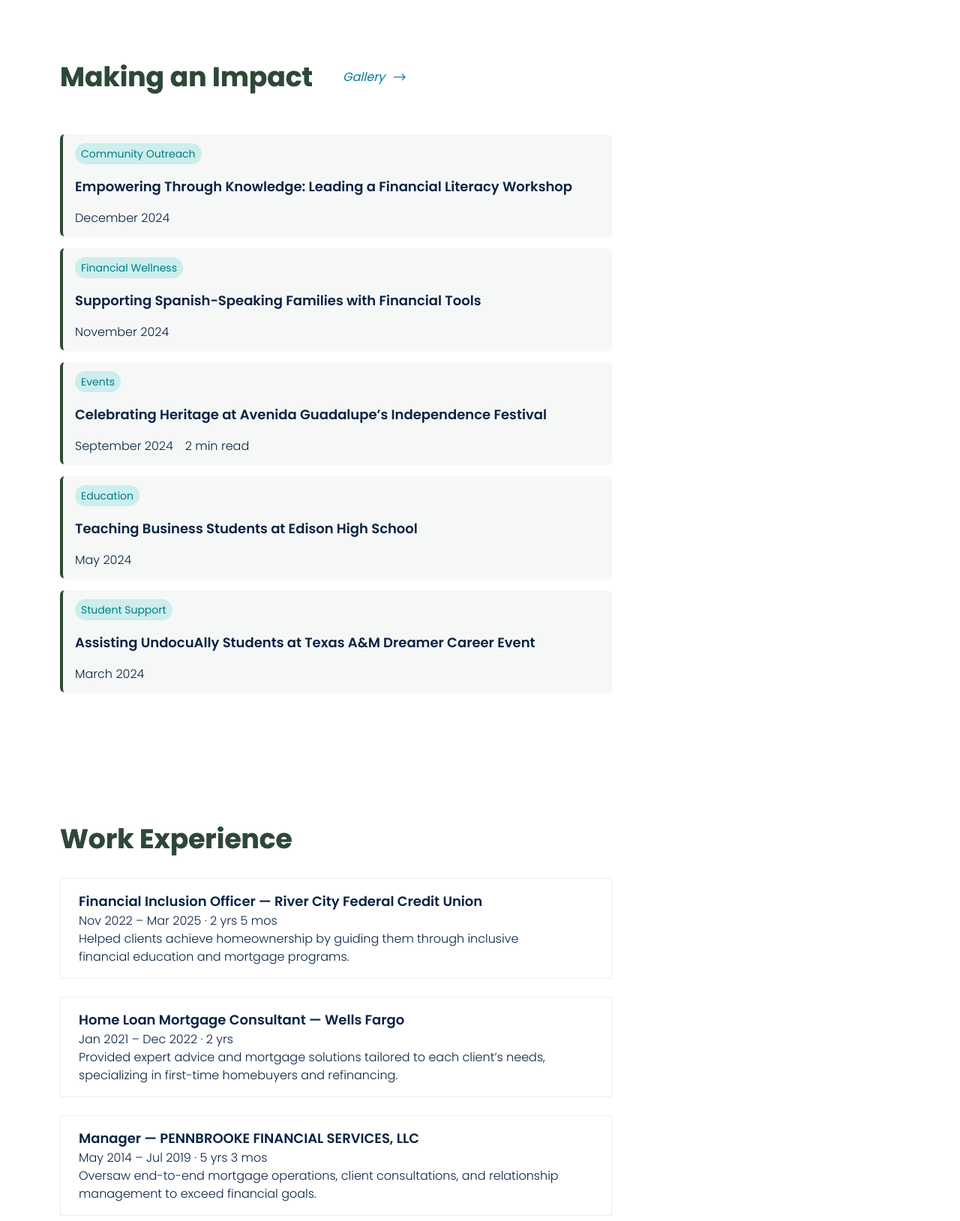
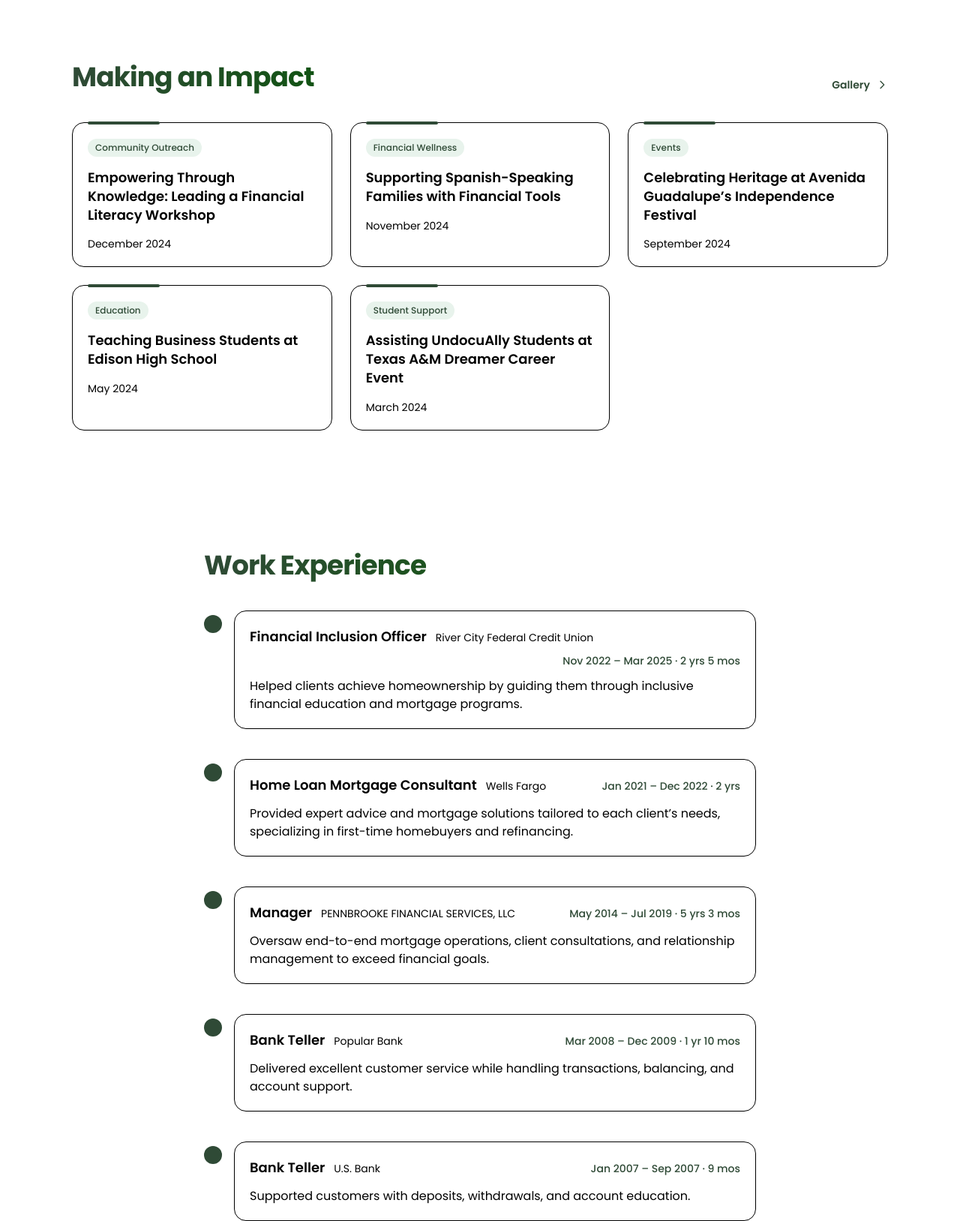
Before and after one commit to lidiads22/liz-portfolio, a plain HTML site: page index.html in a window 1280 px wide. Shown: the part 1684-3312 px from the top of the page at 75% size. Drawn offline with nearby package versions, Linux system fonts and the light colour scheme.

Commit message:
Work expereince has been updated final

```diff
--- a/index.html
+++ b/index.html
@@ -251,7 +251,6 @@
       <!-- Decorative background curve -->
       <div class="absolute bottom-0 right-0 w-64 h-64 bg-[#4caf50] rounded-tl-full opacity-10 pointer-events-none"></div>
 
-      <!-- Heading -->
       <h3 class="text-4xl font-extrabold tracking-tight text-[#2F4A36] mb-6">
         About Me
       </h3>
@@ -295,158 +294,235 @@
 </section>
 
 
- <div class="py-16 lg:py-20 max-w-4xl px-8 sm:px-12 lg:px-20">
-  <div class="flex items-center pb-6">
-   <h3 class="text-4xl font-bold text-transparent bg-clip-text bg-gradient-to-r from-[#2F4A36] to-[#1f3a2b]"  style="color: #2e4838;">
+
+
+   <!-- Making an Impact -->
+<section class="py-16 lg:py-20">
+  <div class="max-w-6xl mx-auto px-6 lg:px-8">
+    <!-- Header -->
+    <div class="flex flex-col sm:flex-row sm:items-end sm:justify-between gap-4">
+      <h3 class="text-3xl md:text-4xl font-extrabold tracking-tight">
+        <span class="bg-clip-text text-transparent bg-gradient-to-r from-[#2F4A36] to-[#125314]">
           Making an Impact
+        </span>
       </h3>
 
-    <a
-      href="/uses"
-      class="flex items-center pl-10 font-body italic text-green transition-colors hover:text-secondary dark:text-green-light dark:hover:text-secondary"
-    >
+      <a href="/uses"
+         class="inline-flex items-center gap-2 text-sm font-semibold text-[#2F4A36] hover:text-[#244030]">
         Gallery
-      <img
-        src="./assets/img/long-arrow-right.png"
-        class="ml-3"
-        alt="arrow right"
-      />
+        <svg class="h-4 w-4" viewBox="0 0 24 24" fill="none" stroke="currentColor">
+          <path stroke-linecap="round" stroke-linejoin="round" stroke-width="2"
+                d="M9 5l7 7-7 7"/>
+        </svg>
       </a>
     </div>
 
-  <div class="pt-8 ">
+    <!-- Cards -->
+    <div class="mt-10 grid sm:grid-cols-2 lg:grid-cols-3 gap-6">
+      <!-- Card -->
+      <article class="group relative rounded-2xl bg-white dark:bg-gray-900 border border-gray-200/70 dark:border-white/10 p-5 shadow-sm hover:shadow-md transition-shadow">
+        <div class="absolute -top-0.5 left-5 h-1 w-24 rounded-full bg-[#2F4A36]"></div>
 
-    <!-- Post 1 -->
-    <div class="border-l-4 border-[#2F4A36] pl-4 bg-[#F5F8F6] rounded-md shadow-sm py-3 mb-4">
-      <span class="mb-4 inline-block rounded-full bg-green-light px-2 py-1 font-body text-sm text-green">Community Outreach</span>
-      <a href="/post/financial-literacy-empower-house" class="block font-body text-lg font-semibold text-primary transition-colors hover:text-green dark:text-white dark:hover:text-secondary">
+        <span class="inline-flex items-center gap-2 text-xs font-medium bg-[#E8F3EC] text-[#2F4A36] px-2.5 py-1 rounded-full">
+          Community Outreach
+        </span>
+
+        <h4 class="mt-4 text-lg font-semibold leading-snug">
+          <a href="/post/financial-literacy-empower-house"
+             class="inline-flex items-start hover:text-[#2F4A36]">
             Empowering Through Knowledge: Leading a Financial Literacy Workshop
           </a>
-      <div class="flex items-center pt-4">
-        <p class="pr-2 font-body font-light text-primary dark:text-white">December 2024</p>
+        </h4>
+
+        <div class="mt-4 flex items-center gap-3 text-sm text-gray-500 dark:text-gray-400">
+          <span>December 2024</span>
+        </div>
+      </article>
+
+      <!-- Card -->
+      <article class="group relative rounded-2xl bg-white dark:bg-gray-900 border border-gray-200/70 dark:border-white/10 p-5 shadow-sm hover:shadow-md transition-shadow">
+        <div class="absolute -top-0.5 left-5 h-1 w-24 rounded-full bg-[#2F4A36]"></div>
+
+        <span class="inline-flex items-center gap-2 text-xs font-medium bg-[#E8F3EC] text-[#2F4A36] px-2.5 py-1 rounded-full">
+          Financial Wellness
+        </span>
+
+        <h4 class="mt-4 text-lg font-semibold leading-snug">
+          <a href="/post/supporting-spanish-communities"
+             class="inline-flex items-start hover:text-[#2F4A36]">
+            Supporting Spanish-Speaking Families with Financial Tools
+          </a>
+        </h4>
+
+        <div class="mt-4 flex items-center gap-3 text-sm text-gray-500 dark:text-gray-400">
+          <span>November 2024</span>
+        </div>
+      </article>
+
+      <!-- Card -->
+      <article class="group relative rounded-2xl bg-white dark:bg-gray-900 border border-gray-200/70 dark:border-white/10 p-5 shadow-sm hover:shadow-md transition-shadow">
+        <div class="absolute -top-0.5 left-5 h-1 w-24 rounded-full bg-[#2F4A36]"></div>
+
+        <span class="inline-flex items-center gap-2 text-xs font-medium bg-[#E8F3EC] text-[#2F4A36] px-2.5 py-1 rounded-full">
+          Events
+        </span>
+
+        <h4 class="mt-4 text-lg font-semibold leading-snug">
+          <a href="/post/celebrating-mexico-independence"
+             class="inline-flex items-start hover:text-[#2F4A36]">
+            Celebrating Heritage at Avenida Guadalupe’s Independence Festival
+          </a>
+        </h4>
+
+        <div class="mt-4 flex items-center gap-3 text-sm text-gray-500 dark:text-gray-400">
+          <span>September 2024</span>
+        </div>
+      </article>
+
+      <!-- Card -->
+      <article class="group relative rounded-2xl bg-white dark:bg-gray-900 border border-gray-200/70 dark:border-white/10 p-5 shadow-sm hover:shadow-md transition-shadow">
+        <div class="absolute -top-0.5 left-5 h-1 w-24 rounded-full bg-[#2F4A36]"></div>
+
+        <span class="inline-flex items-center gap-2 text-xs font-medium bg-[#E8F3EC] text-[#2F4A36] px-2.5 py-1 rounded-full">
+          Education
+        </span>
+
+        <h4 class="mt-4 text-lg font-semibold leading-snug">
+          <a href="/post/teaching-edison-high"
+             class="inline-flex items-start hover:text-[#2F4A36]">
+            Teaching Business Students at Edison High School
+          </a>
+        </h4>
+
+        <div class="mt-4 flex items-center gap-3 text-sm text-gray-500 dark:text-gray-400">
+          <span>May 2024</span>
+        </div>
+      </article>
+
+      <!-- Card -->
+      <article class="group relative rounded-2xl bg-white dark:bg-gray-900 border border-gray-200/70 dark:border-white/10 p-5 shadow-sm hover:shadow-md transition-shadow">
+        <div class="absolute -top-0.5 left-5 h-1 w-24 rounded-full bg-[#2F4A36]"></div>
+
+        <span class="inline-flex items-center gap-2 text-xs font-medium bg-[#E8F3EC] text-[#2F4A36] px-2.5 py-1 rounded-full">
+          Student Support
+        </span>
+
+        <h4 class="mt-4 text-lg font-semibold leading-snug">
+          <a href="/post/undocually-texas-career-event"
+             class="inline-flex items-start hover:text-[#2F4A36]">
+            Assisting UndocuAlly Students at Texas A&M Dreamer Career Event
+          </a>
+        </h4>
+
+        <div class="mt-4 flex items-center gap-3 text-sm text-gray-500 dark:text-gray-400">
+          <span>March 2024</span>
+        </div>
+      </article>
     </div>
   </div>
+</section>
 
-    <!-- Post 2 -->
-    <div class="border-l-4 border-[#2F4A36] pl-4 bg-[#F5F8F6] rounded-md shadow-sm py-3 mb-4">
-      <span class="mb-4 inline-block rounded-full bg-green-light px-2 py-1 font-body text-sm text-green">Financial Wellness</span>
-      <a href="/post/supporting-spanish-communities" class="block font-body text-lg font-semibold text-primary transition-colors hover:text-green dark:text-white dark:hover:text-secondary">
-        Supporting Spanish-Speaking Families with Financial Tools
-      </a>
-      <div class="flex items-center pt-4">
-        <p class="pr-2 font-body font-light text-primary dark:text-white">November 2024</p>
+
+
+<!-- Work Experience -->
+<!-- Work Experience -->
+<section id="experience" class="py-16 lg:py-20">
+  <div class="max-w-4xl mx-auto px-8 sm:px-12 lg:px-20">
+    <!-- Header -->
+    <h3 class="text-3xl md:text-4xl font-extrabold tracking-tight">
+      <span class="bg-clip-text text-transparent bg-gradient-to-r from-[#2F4A36] to-[#1d531f]">
+        Work Experience
+      </span>
+    </h3>
+
+    <!-- Timeline -->
+    <ol role="list" class="mt-10 relative">
+      <!-- rail -->
+      <span class="pointer-events-none absolute left-3 top-0 h-full w-px bg-gray-200 dark:bg-white/10"></span>
+
+      <!-- Item -->
+      <li class="relative pl-10 pb-10 last:pb-0">
+        <!-- marker -->
+        <span class="absolute left-0 top-1.5 h-6 w-6 rounded-full ring-4 ring-white dark:ring-gray-900 bg-[#2F4A36]"></span>
+
+        <div class="rounded-2xl border border-gray-200/70 dark:border-white/10 bg-white dark:bg-gray-900 p-5 shadow-sm">
+          <div class="flex flex-wrap items-baseline gap-x-3 gap-y-2">
+            <h4 class="text-lg font-semibold">Financial Inclusion Officer</h4>
+            <span class="text-sm text-gray-500">River City Federal Credit Union</span>
+            <span class="ml-auto text-sm font-medium text-[#2F4A36]">Nov 2022 – Mar 2025 · 2 yrs 5 mos</span>
           </div>
+          <p class="mt-3 text-gray-700 dark:text-gray-300">
+            Helped clients achieve homeownership by guiding them through inclusive
+            financial education and mortgage programs.
+          </p>
         </div>
+      </li>
 
-    <!-- Post 3 -->
-    <div class="border-l-4 border-[#2F4A36] pl-4 bg-[#F5F8F6] rounded-md shadow-sm py-3 mb-4">
-      <span class="mb-4 inline-block rounded-full bg-green-light px-2 py-1 font-body text-sm text-green">Events</span>
-      <a href="/post/celebrating-mexico-independence" class="block font-body text-lg font-semibold text-primary transition-colors hover:text-green dark:text-white dark:hover:text-secondary">
-        Celebrating Heritage at Avenida Guadalupe’s Independence Festival
-      </a>
-      <div class="flex items-center pt-4">
-        <p class="pr-2 font-body font-light text-primary dark:text-white">September 2024</p>
-        <p class="pl-2 font-body font-light text-primary dark:text-white">2 min read</p>
+      <!-- Item -->
+      <li class="relative pl-10 pb-10 last:pb-0">
+        <span class="absolute left-0 top-1.5 h-6 w-6 rounded-full ring-4 ring-white dark:ring-gray-900 bg-[#2F4A36]"></span>
+        <div class="rounded-2xl border border-gray-200/70 dark:border-white/10 bg-white dark:bg-gray-900 p-5 shadow-sm">
+          <div class="flex flex-wrap items-baseline gap-x-3 gap-y-2">
+            <h4 class="text-lg font-semibold">Home Loan Mortgage Consultant</h4>
+            <span class="text-sm text-gray-500">Wells Fargo</span>
+            <span class="ml-auto text-sm font-medium text-[#2F4A36]">Jan 2021 – Dec 2022 · 2 yrs</span>
           </div>
+          <p class="mt-3 text-gray-700 dark:text-gray-300">
+            Provided expert advice and mortgage solutions tailored to each client’s
+            needs, specializing in first-time homebuyers and refinancing.
+          </p>
         </div>
+      </li>
 
-    <!-- Post 4 -->
-    <div class="border-l-4 border-[#2F4A36] pl-4 bg-[#F5F8F6] rounded-md shadow-sm py-3 mb-4">
-      <span class="mb-4 inline-block rounded-full bg-green-light px-2 py-1 font-body text-sm text-green">Education</span>
-      <a href="/post/teaching-edison-high" class="block font-body text-lg font-semibold text-primary transition-colors hover:text-green dark:text-white dark:hover:text-secondary">
-        Teaching Business Students at Edison High School
-      </a>
-      <div class="flex items-center pt-4">
-        <p class="pr-2 font-body font-light text-primary dark:text-white">May 2024</p>
+      <!-- Item -->
+      <li class="relative pl-10 pb-10 last:pb-0">
+        <span class="absolute left-0 top-1.5 h-6 w-6 rounded-full ring-4 ring-white dark:ring-gray-900 bg-[#2F4A36]"></span>
+        <div class="rounded-2xl border border-gray-200/70 dark:border-white/10 bg-white dark:bg-gray-900 p-5 shadow-sm">
+          <div class="flex flex-wrap items-baseline gap-x-3 gap-y-2">
+            <h4 class="text-lg font-semibold">Manager</h4>
+            <span class="text-sm text-gray-500">PENNBROOKE FINANCIAL SERVICES, LLC</span>
+            <span class="ml-auto text-sm font-medium text-[#2F4A36]">May 2014 – Jul 2019 · 5 yrs 3 mos</span>
           </div>
+          <p class="mt-3 text-gray-700 dark:text-gray-300">
+            Oversaw end-to-end mortgage operations, client consultations, and
+            relationship management to exceed financial goals.
+          </p>
         </div>
+      </li>
 
-    <!-- Post 5 -->
-    <div class="border-l-4 border-[#2F4A36] pl-4 bg-[#F5F8F6] rounded-md shadow-sm py-3 mb-4">
-      <span class="mb-4 inline-block rounded-full bg-green-light px-2 py-1 font-body text-sm text-green">Student Support</span>
-      <a href="/post/undocually-texas-career-event" class="block font-body text-lg font-semibold text-primary transition-colors hover:text-green dark:text-white dark:hover:text-secondary">
-        Assisting UndocuAlly Students at Texas A&M Dreamer Career Event
-      </a>
-      <div class="flex items-center pt-4">
-        <p class="pr-2 font-body font-light text-primary dark:text-white">March 2024</p>
+      <!-- Item -->
+      <li class="relative pl-10 pb-10 last:pb-0">
+        <span class="absolute left-0 top-1.5 h-6 w-6 rounded-full ring-4 ring-white dark:ring-gray-900 bg-[#2F4A36]"></span>
+        <div class="rounded-2xl border border-gray-200/70 dark:border-white/10 bg-white dark:bg-gray-900 p-5 shadow-sm">
+          <div class="flex flex-wrap items-baseline gap-x-3 gap-y-2">
+            <h4 class="text-lg font-semibold">Bank Teller</h4>
+            <span class="text-sm text-gray-500">Popular Bank</span>
+            <span class="ml-auto text-sm font-medium text-[#2F4A36]">Mar 2008 – Dec 2009 · 1 yr 10 mos</span>
           </div>
+          <p class="mt-3 text-gray-700 dark:text-gray-300">
+            Delivered excellent customer service while handling transactions,
+            balancing, and account support.
+          </p>
         </div>
+      </li>
 
+      <!-- Item -->
+      <li class="relative pl-10 pb-0 last:pb-0">
+        <span class="absolute left-0 top-1.5 h-6 w-6 rounded-full ring-4 ring-white dark:ring-gray-900 bg-[#2F4A36]"></span>
+        <div class="rounded-2xl border border-gray-200/70 dark:border-white/10 bg-white dark:bg-gray-900 p-5 shadow-sm">
+          <div class="flex flex-wrap items-baseline gap-x-3 gap-y-2">
+            <h4 class="text-lg font-semibold">Bank Teller</h4>
+            <span class="text-sm text-gray-500">U.S. Bank</span>
+            <span class="ml-auto text-sm font-medium text-[#2F4A36]">Jan 2007 – Sep 2007 · 9 mos</span>
           </div>
+          <p class="mt-3 text-gray-700 dark:text-gray-300">
+            Supported customers with deposits, withdrawals, and account education.
+          </p>
         </div>
-
-<div id="experience" class="py-16 lg:py-20 max-w-4xl px-8 sm:px-12 lg:px-20">
-  <h3 class="text-4xl font-bold text-transparent bg-clip-text bg-gradient-to-r from-[#2F4A36] to-[#1f3a2b]" style="color: #2e4838;">
-    Work Experience
-  </h3>
-  <div class="pt-8">
-    <!-- Financial Inclusion Officer -->
-    <a href="#" class="mb-6 flex items-center justify-between border border-grey-lighter px-4 py-4 sm:px-6">
-      <span class="w-9/10 pr-8">
-        <h4 class="font-body text-lg font-semibold text-primary dark:text-white">
-          Financial Inclusion Officer — River City Federal Credit Union
-        </h4>
-        <p class="font-body font-light text-primary dark:text-white">
-          Nov 2022 – Mar 2025 · 2 yrs 5 mos<br />
-          Helped clients achieve homeownership by guiding them through inclusive financial education and mortgage programs.
-        </p>
-      </span>
-    </a>
-
-    <!-- Home Loan Mortgage Consultant -->
-    <a href="#" class="mb-6 flex items-center justify-between border border-grey-lighter px-4 py-4 sm:px-6">
-      <span class="w-9/10 pr-8">
-        <h4 class="font-body text-lg font-semibold text-primary dark:text-white">
-          Home Loan Mortgage Consultant — Wells Fargo
-        </h4>
-        <p class="font-body font-light text-primary dark:text-white">
-          Jan 2021 – Dec 2022 · 2 yrs<br />
-          Provided expert advice and mortgage solutions tailored to each client’s needs, specializing in first-time homebuyers and refinancing.
-        </p>
-      </span>
-    </a>
-
-    <!-- Manager at PENNBROOKE -->
-    <a href="#" class="mb-6 flex items-center justify-between border border-grey-lighter px-4 py-4 sm:px-6">
-      <span class="w-9/10 pr-8">
-        <h4 class="font-body text-lg font-semibold text-primary dark:text-white">
-          Manager — PENNBROOKE FINANCIAL SERVICES, LLC
-        </h4>
-        <p class="font-body font-light text-primary dark:text-white">
-          May 2014 – Jul 2019 · 5 yrs 3 mos<br />
-          Oversaw end-to-end mortgage operations, client consultations, and relationship management to exceed financial goals.
-        </p>
-      </span>
-    </a>
-
-    <!-- Bank Teller at Popular Bank -->
-    <a href="#" class="mb-6 flex items-center justify-between border border-grey-lighter px-4 py-4 sm:px-6">
-      <span class="w-9/10 pr-8">
-        <h4 class="font-body text-lg font-semibold text-primary dark:text-white">
-          Bank Teller — Popular Bank
-        </h4>
-        <p class="font-body font-light text-primary dark:text-white">
-          Mar 2008 – Dec 2009 · 1 yr 10 mos<br />
-          Delivered excellent customer service while handling financial transactions, balancing, and account support.
-        </p>
-      </span>
-    </a>
-
-    <!-- Bank Teller at U.S. Bank -->
-    <a href="#" class="mb-6 flex items-center justify-between border border-grey-lighter px-4 py-4 sm:px-6">
-      <span class="w-9/10 pr-8">
-        <h4 class="font-body text-lg font-semibold text-primary dark:text-white">
-          Bank Teller — U.S. Bank
-        </h4>
-        <p class="font-body font-light text-primary dark:text-white">
-          Jan 2007 – Sep 2007 · 9 mos<br />
-          Supported customers with day-to-day banking needs, including deposits, withdrawals, and account education.
-        </p>
-      </span>
-    </a>
+      </li>
+    </ol>
   </div>
-</div>
-
+</section>
 
  <div class="container mx-auto px-4">
   <div class="flex flex-col items-center justify-between border-t border-grey-lighter py-10 sm:flex-row sm:py-12">
```
Also changed, not shown: assets/styles/main.min.css. Lines whose indentation alone changed are shown as unchanged.
